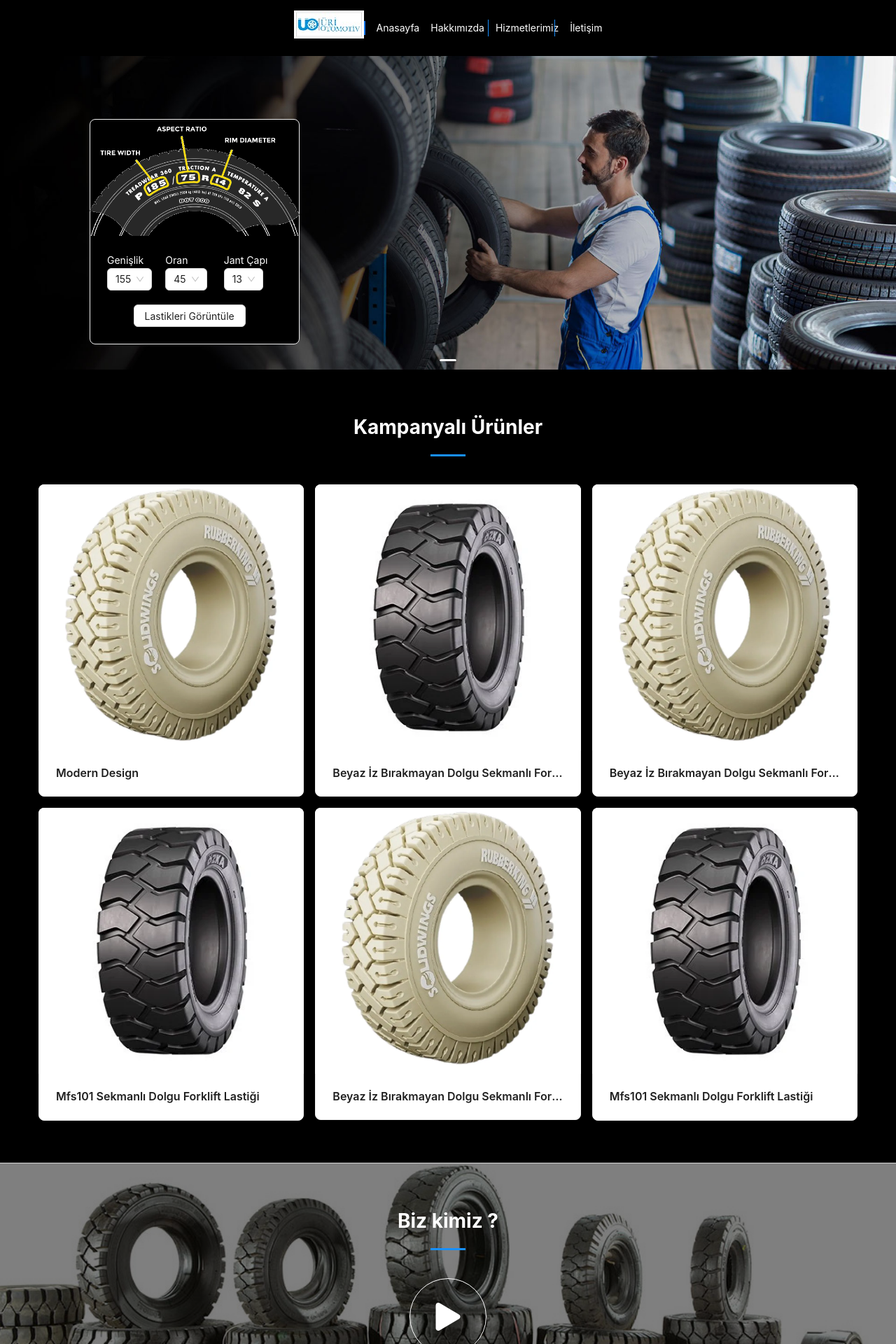
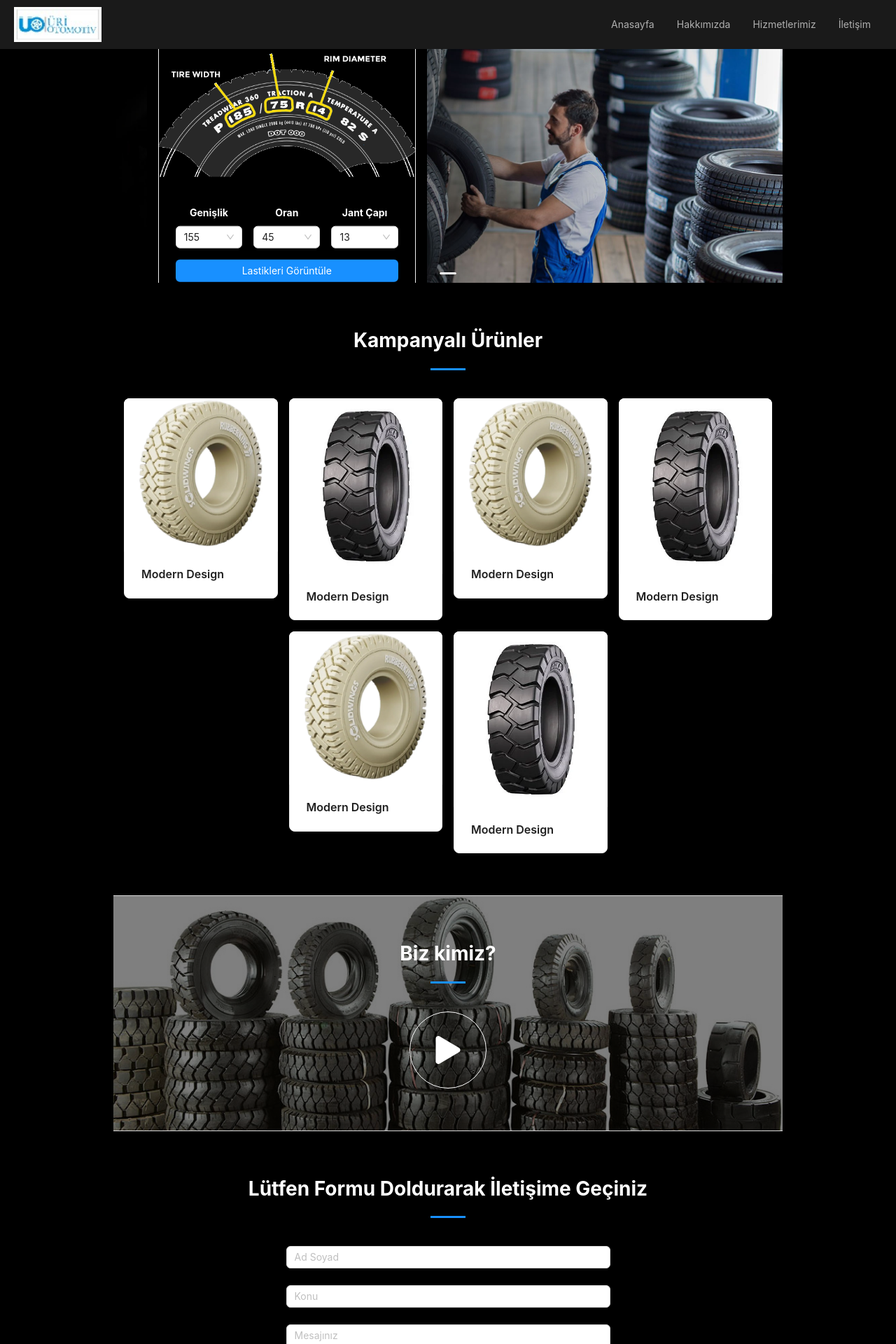
Before and after one commit to frknfrt/UriOtomotiv, a React (Create React App) app: page / in a window 1280 px wide. Shown: the top 1920 px of the page at 70% size. Built offline with nearby package versions, Linux system fonts and the light colour scheme.

Commit message:
furkan develop

```diff
--- a/src/Pages/About.js
+++ b/src/Pages/About.js
@@ -1,53 +1,70 @@
 import React from 'react';
-import {  Layout  } from 'antd';
+import { Layout, Row, Col, Card } from 'antd';
 import AppHeader from '../components/common/AppHeader';
 import AppFooter from '../components/common/AppFooter';
-import './../AppStyle.css'
+import './../AppStyle.css';
 
-const {Content, Footer } = Layout;
-
+const { Content, Footer } = Layout;
 
 function AppAbout() {
   return (
-    <Layout className='mainLayout' style={{backgroundColor:"black"}}>
-    <AppHeader></AppHeader>
+    <Layout className="mainLayout" style={{ backgroundColor: "#1c1c1c" }}>
+      <AppHeader />
       <Content>
-            <div id="about">
-      <div className="container-fluid">
-        <div className="titleHolder">
-          <h2>Hakkımızda</h2>
+        <div id="about" style={{ padding: '40px 20px', backgroundColor: '#121212', color: 'white' }}>
+          <Row justify="center" gutter={[16, 16]}>
+            <Col xs={24} md={20} lg={16}>
+              <Card style={{ backgroundColor: '#1c1c1c', borderColor: '#333' }}>
+                <div className="titleHolder" style={{ textAlign: 'center', marginBottom: '20px' }}>
+                  <h2 style={{ color: '#ffffff' }}>Hakkımızda</h2>
                 </div>
-        <div className="contentHolder" style={{color:'white'}}>
-          <p> Firmamız, 20 yıldan fazla bir süredir forklift lastiği sektöründe güvenilir bir lider olarak faaliyet göstermektedir. Yüksek kaliteli ürünlerimiz ve müşteri odaklı hizmet anlayışımızla, sektördeki tüm ihtiyaçlara en uygun çözümleri sunmayı ilke edindik.
+                <p style={{ lineHeight: '1.8', fontSize: '16px', color: 'white' }}>
+                  Firmamız, 20 yıldan fazla bir süredir forklift lastiği sektöründe güvenilir bir lider olarak faaliyet göstermektedir. Yüksek kaliteli ürünlerimiz ve müşteri odaklı hizmet anlayışımızla, sektördeki tüm ihtiyaçlara en uygun çözümleri sunmayı ilke edindik.
+                </p>
+                <p style={{ lineHeight: '1.8', fontSize: '16px', color: 'white' }}>
+                  Başlangıçta küçük bir ekip ile çıktığımız bu yolculukta, her geçen yıl büyüyerek, sektördeki en önemli tedarikçilerden biri haline geldik. Bugüne kadar, binlerce işletmenin güvenli ve verimli forklift kullanımını sağlamalarına yardımcı olduk.
+                </p>
+              </Card>
+            </Col>
+          </Row>
 
-Başlangıçta küçük bir ekip ile çıktığımız bu yolculukta, her geçen yıl büyüyerek, sektördeki en önemli tedarikçilerden biri haline geldik. Bugüne kadar, binlerce işletmenin güvenli ve verimli forklift kullanımını sağlamalarına yardımcı olduk. Forklift lastiği temini ve bakımı konusunda edindiğimiz geniş deneyim ve bilgi birikimimizle, müşterilerimize uzun ömürlü, dayanıklı ve güvenilir ürünler sunmaktayız. </p>
+          <Row justify="center" gutter={[16, 16]}>
+            <Col xs={24} md={20} lg={16}>
+              <Card style={{ backgroundColor: '#1c1c1c', borderColor: '#333' }}>
+                <div className="titleHolder" style={{ textAlign: 'center', marginBottom: '20px' }}>
+                  <h2 style={{ color: '#ffffff' }}>Vizyonumuz ve Misyonumuz</h2>
                 </div>
-        <div className="titleHolder">
-          <h2>Vizyonumuz ve Misyonumuz</h2>
+                <p style={{ lineHeight: '1.8', fontSize: '16px', color: 'white' }}>
+                  Vizyonumuz, forklift lastiği sektöründe dünya çapında tanınan ve tercih edilen bir marka olmaktır. Müşterilerimize sunduğumuz kaliteli ürünler ve mükemmel hizmet ile her zaman sektörün öncü firmalarından biri olmayı hedefliyoruz.
+                </p>
+                <p style={{ lineHeight: '1.8', fontSize: '16px', color: 'white' }}>
+                  Misyonumuz ise, forklift lastikleri ve aksesuarları konusunda işletmelerin güvenliğini, verimliliğini ve iş gücü maliyetlerini en aza indirgemek için her zaman en iyi çözümleri sunmak, iş ortaklarımızla güçlü ve uzun süreli ilişkiler kurmaktır.
+                </p>
+              </Card>
+            </Col>
+          </Row>
+
+          <Row justify="center" gutter={[16, 16]}>
+            <Col xs={24} md={20} lg={16}>
+              <Card style={{ backgroundColor: '#1c1c1c', borderColor: '#333' }}>
+                <div className="titleHolder" style={{ textAlign: 'center', marginBottom: '20px' }}>
+                  <h2 style={{ color: '#ffffff' }}>Ürünlerimiz ve Hizmetlerimiz</h2>
                 </div>
-        <div className="contentHolder" style={{color:'white'}}>
-          <p> Vizyonumuz, forklift lastiği sektöründe dünya çapında tanınan ve tercih edilen bir marka olmaktır. Müşterilerimize sunduğumuz kaliteli ürünler ve mükemmel hizmet ile her zaman sektörün öncü firmalarından biri olmayı hedefliyoruz.
-
-Misyonumuz ise, forklift lastikleri ve aksesuarları konusunda işletmelerin güvenliğini, verimliliğini ve iş gücü maliyetlerini en aza indirgemek için her zaman en iyi çözümleri sunmak, iş ortaklarımızla güçlü ve uzun süreli ilişkiler kurmaktır.. </p>
-        </div>
-        <div className="titleHolder">
-          <h2>Ürünlerimiz ve Hizmetlerimiz</h2>
-        </div>
-        <div className="contentHolder" style={{color:'white'}}>
-          <p> Geniş ürün yelpazemiz ile farklı endüstrilerde faaliyet gösteren işletmelere, çeşitli forklift markalarına uygun lastik çözümleri sunmaktayız. Öne çıkan ürünlerimiz arasında, ağır yük taşıma, iç ve dış mekan kullanımına uygun forklift lastikleri, lastik bakım hizmetleri ve özel üretim lastikler yer almaktadır.
-
-Müşteri memnuniyeti bizim için her şeyden önce gelir. Bu yüzden, satış öncesi ve sonrası hizmetlerimizle müşterilerimizin her türlü ihtiyacına cevap vermekteyiz. Aynı zamanda, uzman ekibimizle lastik montajı, bakımı ve değişimi gibi hizmetleri de sunarak, forkliftlerinizi en verimli şekilde kullanmanızı sağlıyoruz.</p>
-        </div>
-
-
-      </div>
+                <p style={{ lineHeight: '1.8', fontSize: '16px', color: 'white' }}>
+                  Geniş ürün yelpazemiz ile farklı endüstrilerde faaliyet gösteren işletmelere, çeşitli forklift markalarına uygun lastik çözümleri sunmaktayız. Öne çıkan ürünlerimiz arasında, ağır yük taşıma, iç ve dış mekan kullanımına uygun forklift lastikleri, lastik bakım hizmetleri ve özel üretim lastikler yer almaktadır.
+                </p>
+                <p style={{ lineHeight: '1.8', fontSize: '16px', color: 'white' }}>
+                  Müşteri memnuniyeti bizim için her şeyden önce gelir. Bu yüzden, satış öncesi ve sonrası hizmetlerimizle müşterilerimizin her türlü ihtiyacına cevap vermekteyiz. Aynı zamanda, uzman ekibimizle lastik montajı, bakımı ve değişimi gibi hizmetleri de sunarak, forkliftlerinizi en verimli şekilde kullanmanızı sağlıyoruz.
+                </p>
+              </Card>
+            </Col>
+          </Row>
         </div>
       </Content>
-       <Footer style={{backgroundColor:"black"}}>
-        <AppFooter></AppFooter>
+      <Footer style={{ backgroundColor: "#121212", color: 'white' }}>
+        <AppFooter />
       </Footer>
     </Layout>
-
   );
 }
 
--- a/src/Pages/Home.js
+++ b/src/Pages/Home.js
@@ -1,6 +1,5 @@
-
 import React from 'react';
-import {  Layout  } from 'antd';
+import { Layout, Row, Col } from 'antd';
 import AppHeader from '../components/common/AppHeader';
 import CarouselComponent from '../components/Carousel';
 import AppFooter from '../components/common/AppFooter';
@@ -9,25 +8,39 @@ import AppWorks from '../components/home/works';
 import AppContact from '../components/home/contact';
 import './../AppStyle.css';
 
-const {Content, Footer } = Layout;
-
-
+const { Content, Footer } = Layout;
 
 const Home = () => {
-
   return (
- <Layout className='mainLayout' style={{backgroundColor:"black"}}>
-<AppHeader></AppHeader>
-        <Content>
-    <CarouselComponent/>
-    <AppFeature/>
-    <AppWorks/>
-    <AppContact/>
-    </Content>
-    <Footer style={{backgroundColor:"black"}}>
-    <AppFooter></AppFooter>
-    </Footer>
-      </Layout>
+    <Layout className="mainLayout" style={{ backgroundColor: "black" }}>
+      <AppHeader />
+      <Content>
+        <Row justify="center" gutter={[16, 16]}>
+          <Col xs={24} sm={24} md={22} lg={20} xl={18}>
+            <CarouselComponent />
+          </Col>
+        </Row>
+        <Row justify="center" gutter={[16, 16]}>
+          <Col xs={24} sm={24} md={22} lg={20} xl={18}>
+            <AppFeature />
+          </Col>
+        </Row>
+        <Row justify="center" gutter={[16, 16]}>
+          <Col xs={24} sm={24} md={22} lg={20} xl={18}>
+            <AppWorks />
+          </Col>
+        </Row>
+        <Row justify="center" gutter={[16, 16]}>
+          <Col xs={24} sm={24} md={22} lg={20} xl={18}>
+            <AppContact />
+          </Col>
+        </Row>
+      </Content>
+      <Footer style={{ backgroundColor: "black" }}>
+        <AppFooter />
+      </Footer>
+    </Layout>
   );
 };
+
 export default Home;
--- a/src/components/Carousel.js
+++ b/src/components/Carousel.js
@@ -1,28 +1,44 @@
 import React from 'react';
 import { Carousel } from 'antd';
 import TireSize from "./TireSize";
-import mainImg from '../assets/images/slide-1.jpeg'
-const contentStyle = {
-    margin: 0,
-    height: '160px',
-    color: '#fff',
-    lineHeight: '160px',
-    textAlign: 'center',
-    background: '#364d79',
-};
+import mainImg from '../assets/images/slide-1.jpeg';
+
 const CarouselComponent = () => {
   const onChange = (currentSlide) => {
     console.log(currentSlide);
   };
+
+  const styles = {
+    container: {
+      position: "relative",
+      height: "100vh",
+      overflow: "hidden",
+    },
+    image: {
+      width: "100%",
+      height: "100%",
+      objectFit: "cover",
+    },
+    tireSizeWrapper: {
+      position: "absolute",
+      top: "50%",
+      left: "5%", // Büyük ekranlarda sola hizalama
+      transform: "translateY(-50%)",
+      width: "90%", // Responsive genişlik
+      maxWidth: "400px", // Maksimum genişlik sınırı
+    },
+  };
+
   return (
     <Carousel afterChange={onChange}>
-            <div className="container"  style={{position:"relative" , height:50}}>
-                <img style={{width:'100%',height:'100%',objectFit:"cover" }} src={mainImg}></img>
-                <div style={{ position:'absolute',top:'20%',left:'10%',transform:'translate(-50%, -50%);'}}>
-                    <TireSize ></TireSize>
+      <div style={styles.container}>
+        <img style={styles.image} src={mainImg} alt="Slide" />
+        <div style={styles.tireSizeWrapper}>
+          <TireSize />
         </div>
       </div>
     </Carousel>
   );
 };
+
 export default CarouselComponent;
--- a/src/components/TireSize.js
+++ b/src/components/TireSize.js
@@ -1,79 +1,128 @@
 import React, { useState } from 'react';
-import tireImg from '../assets/images/tire-sizes.png'
-import {Card, Row, Col, Select, Button} from 'antd';
+import tireImg from '../assets/images/tire-sizes.png';
+import { Card, Row, Col, Select, Button } from 'antd';
 import { useNavigate } from 'react-router-dom';
 
-const { Meta } = Card;
 const { Option } = Select;
 
+const TireSize = () => {
+  const navigate = useNavigate();
+  const [width, setWidth] = useState(155);
+  const [ratio, setRatio] = useState(45);
+  const [diameter, setDiameter] = useState(13);
 
-const TireSize  = () => {
-    const navigate = useNavigate();
-    const [width,setWidth]=useState(155);
-    const [ratio,setRatio]=useState(45);
-    const [diameter,setDiameter]=useState(13);
-const handleChange = (value,option) => {
-   if(option["data-info"] == "width"){setWidth(option["value"])};
-  if(option["data-info"] == "ratio"){setRatio(option["value"])};
-  if(option["data-info"] == "diameter");{setDiameter(option["value"])};
+  const handleChange = (value, option) => {
+    if (option["data-info"] === "width") setWidth(option["value"]);
+    if (option["data-info"] === "ratio") setRatio(option["value"]);
+    if (option["data-info"] === "diameter") setDiameter(option["value"]);
   };
-    const getTires = (width,ratio,diameter)=>{
+
+  const getTires = (width, ratio, diameter) => {
     navigate(`/products/${width}/${ratio}/${diameter}`);
-    }
+  };
+
+  const styles = {
+    container: {
+      display: 'flex',
+      justifyContent: 'center',
+      padding: '16px',
+      backgroundColor: 'black',
+    },
+    card: {
+      width: '100%',
+      maxWidth: '400px',
+      backgroundColor: 'black',
+      borderRadius: '8px',
+      overflow: 'hidden',
+      color: 'white',
+    },
+    image: {
+      width: '100%',
+      height: 'auto',
+      objectFit: 'cover',
+    },
+    row: {
+      marginTop: '16px',
+    },
+    label: {
+      marginBottom: '8px',
+      color: 'white',
+      fontWeight: 'bold',
+      textAlign: 'center',
+    },
+    select: {
+      width: '100%',
+    },
+    buttonRow: {
+      marginTop: '16px',
+    },
+    button: {
+      width: '100%',
+      backgroundColor: '#1890ff',
+      color: 'white',
+      border: 'none',
+    },
+    buttonHover: {
+      backgroundColor: '#40a9ff',
+    },
+  };
+
   return (
+    <div style={styles.container}>
       <Card
         hoverable
-        style={{ width: 300,backgroundColor:'black' }}
-        cover={<img alt="tireSize" src={tireImg} />}
+        style={styles.card}
+        cover={<img alt="Tire Sizes" src={tireImg} style={styles.image} />}
       >
-        <Row >
-            <Col span={8}>
-                <div style={{color:"white"}}> Genişlik</div>
+        <Row gutter={[16, 16]} style={styles.row}>
+          <Col xs={24} sm={8}>
+            <div style={styles.label}>Genişlik</div>
             <Select
               id="width"
-                    style={{backgroundColor:'black'}}
+              style={styles.select}
               defaultValue="155"
               onChange={handleChange}
             >
-
               <Option value="155" data-info="width">155</Option>
               <Option value="175" data-info="width">175</Option>
               <Option value="185" data-info="width">185</Option>
-
             </Select>
           </Col>
-            <Col span={8}>
-                <div style={{color:"white"}}>Oran</div>
+          <Col xs={24} sm={8}>
+            <div style={styles.label}>Oran</div>
             <Select
-                    id='ratio'
+              id="ratio"
+              style={styles.select}
               defaultValue="45"
               onChange={handleChange}
             >
               <Option value="45" data-info="ratio">45</Option>
               <Option value="50" data-info="ratio">50</Option>
               <Option value="55" data-info="ratio">55</Option>
-
             </Select>
           </Col>
-            <Col span={8}>
-                <div style={{color:"white"}}>Jant Çapı</div>
+          <Col xs={24} sm={8}>
+            <div style={styles.label}>Jant Çapı</div>
             <Select
-                     id='diameter'
+              id="diameter"
+              style={styles.select}
               defaultValue="13"
               onChange={handleChange}
-                >  <Option value="13" data-info="diameter">13</Option>
+            >
+              <Option value="13" data-info="diameter">13</Option>
               <Option value="14" data-info="diameter">14</Option>
-                <Option value="15" data-info="diameter">15</Option></Select>
+              <Option value="15" data-info="diameter">15</Option>
+            </Select>
           </Col>
         </Row>
-        <Row>
-            <Button style={{ marginTop:'8%',left:'15%'}} onClick={ ()=> getTires(width,ratio,diameter)}>
+        <Row justify="center" style={styles.buttonRow}>
+          <Button style={styles.button} onClick={() => getTires(width, ratio, diameter)}>
             Lastikleri Görüntüle
           </Button>
         </Row>
       </Card>
-)
-
+    </div>
+  );
 };
 
 export default TireSize;
--- a/src/components/common/AppHeader.js
+++ b/src/components/common/AppHeader.js
@@ -1,9 +1,7 @@
 import React, { useState } from 'react';
-import logo from'../../assets/images/urıiOtomotiv_logo.jpeg'
-
-import { Anchor, Drawer, Button } from 'antd';
-
-const { Link } = Anchor;
+import logo from '../../assets/images/urıiOtomotiv_logo.jpeg';
+import { MenuOutlined } from '@ant-design/icons';
+import { Drawer, Button, Row, Col, Menu } from 'antd';
 
 function AppHeader() {
   const [visible, setVisible] = useState(false);
@@ -17,42 +15,56 @@ function AppHeader() {
   };
 
   return (
-    <div className="container-fluid">
-      <div className="header">
-        <div className="logo">
-        <img src={logo} />
+    <header style={{ backgroundColor: '#1a1a1a', padding: '10px 20px' }}>
+      <Row align="middle" justify="space-between">
+        <Col>
+          <div className="logo" style={{ display: 'flex', alignItems: 'center' }}>
+            <img src={logo} alt="Logo" style={{ height: '50px' }} />
           </div>
-        <div className="mobileHidden">
-          <Anchor  targetOffset="65">
-            <Link href="/" title="Anasayfa" />
-            <Link href="/about" title="Hakkımızda" />
-            <Link href="#feature" title="Hizmetlerimiz" />
-            <Link href="#contact" title="İletişim" />
-          </Anchor>
-        </div>
-        <div className="mobileVisible">
-          <Button type="primary" onClick={showDrawer}>
-            <i className="fas fa-bars"></i>
-          </Button>
+        </Col>
+        <Col xs={0} sm={0} md={0} lg={18} xl={18}>
+          <Menu mode="horizontal" theme="dark" style={{ justifyContent: 'flex-end', background: '#1a1a1a' }}>
+            <Menu.Item key="home">
+              <a href="/">Anasayfa</a>
+            </Menu.Item>
+            <Menu.Item key="about">
+              <a href="/about">Hakkımızda</a>
+            </Menu.Item>
+            <Menu.Item key="services">
+              <a href="#feature">Hizmetlerimiz</a>
+            </Menu.Item>
+            <Menu.Item key="contact">
+              <a href="#contact">İletişim</a>
+            </Menu.Item>
+          </Menu>
+        </Col>
+        <Col xs={24} sm={24} md={24} lg={0} xl={0}>
+          <Button type="text" icon={<MenuOutlined />} onClick={showDrawer} style={{ color: 'white' }} />
+        </Col>
+      </Row>
       <Drawer
+        title="Menü"
         placement="right"
-            closable={false}
         onClose={onClose}
         visible={visible}
+        bodyStyle={{ padding: 0 }}
       >
-            <Anchor targetOffset="65">
-              <Link href="/" title="Home" />
-              <Link href="#about" title="About" />
-              <Link href="#feature" title="Features" />
-              <Link href="#works" title="How it works" />
-              <Link href="#faq" title="FAQ" />
-              <Link href="#pricing" title="Pricing" />
-              <Link href="#contact" title="Contact" />
-            </Anchor>
+        <Menu mode="vertical" theme="dark">
+          <Menu.Item key="home">
+            <a href="/">Anasayfa</a>
+          </Menu.Item>
+          <Menu.Item key="about">
+            <a href="/about">Hakkımızda</a>
+          </Menu.Item>
+          <Menu.Item key="services">
+            <a href="#feature">Hizmetlerimiz</a>
+          </Menu.Item>
+          <Menu.Item key="contact">
+            <a href="#contact">İletişim</a>
+          </Menu.Item>
+        </Menu>
       </Drawer>
-        </div>
-      </div>
-    </div>
+    </header>
   );
 }
 
--- a/src/components/home/feature.js
+++ b/src/components/home/feature.js
@@ -18,53 +18,35 @@ function AppFeature() {
         <div className="titleHolder">
           <h2>Kampanyalı Ürünler</h2>
         </div>
-        <Row gutter={[16, 16]}>
-          <Col xs={{ span: 24 }} sm={{ span: 12 }} md={{ span: 8 }}>
-            <Card
-              hoverable
-              cover={<img alt="Modern Design" src={image1} />}
-            >
+        <Row gutter={[16, 16]} justify="center">
+          <Col xs={24} sm={12} md={8} lg={6}>
+            <Card hoverable cover={<img alt="Modern Design" src={image1} />}>
               <Meta title="Modern Design" />
             </Card>
           </Col>
-          <Col xs={{ span: 24 }} sm={{ span: 12 }} md={{ span: 8 }}>
-            <Card
-              hoverable
-              cover={<img alt="Test" src={image2} />}
-            >
-              <Meta title="Beyaz İz Bırakmayan Dolgu Sekmanlı Forklift Lastiği" />
+          <Col xs={24} sm={12} md={8} lg={6}>
+            <Card hoverable cover={<img alt="Modern Design" src={image2} />}>
+              <Meta title="Modern Design" />
             </Card>
           </Col>
-          <Col xs={{ span: 24 }} sm={{ span: 12 }} md={{ span: 8 }}>
-            <Card
-              hoverable
-              cover={<img alt="Test" src={image3} />}
-            >
-              <Meta title="Beyaz İz Bırakmayan Dolgu Sekmanlı Forklift Lastiği" />
+          <Col xs={24} sm={12} md={8} lg={6}>
+            <Card hoverable cover={<img alt="Modern Design" src={image3} />}>
+              <Meta title="Modern Design" />
             </Card>
           </Col>
-          <Col xs={{ span: 24 }} sm={{ span: 12 }} md={{ span: 8 }}>
-            <Card
-              hoverable
-              cover={<img alt="Test" src={image4} />}
-            >
-              <Meta title="Mfs101 Sekmanlı Dolgu Forklift Lastiği" />
+          <Col xs={24} sm={12} md={8} lg={6}>
+            <Card hoverable cover={<img alt="Modern Design" src={image4} />}>
+              <Meta title="Modern Design" />
             </Card>
           </Col>
-          <Col xs={{ span: 24 }} sm={{ span: 12 }} md={{ span: 8 }}>
-            <Card
-              hoverable
-              cover={<img alt="Test" src={image5} />}
-            >
-              <Meta title="Beyaz İz Bırakmayan Dolgu Sekmanlı Forklift Lastiği" />
+          <Col xs={24} sm={12} md={8} lg={6}>
+            <Card hoverable cover={<img alt="Modern Design" src={image5} />}>
+              <Meta title="Modern Design" />
             </Card>
           </Col>
-          <Col xs={{ span: 24 }} sm={{ span: 12 }} md={{ span: 8 }}>
-            <Card
-              hoverable
-              cover={<img alt="Test" src={image6} />}
-            >
-              <Meta title="Mfs101 Sekmanlı Dolgu Forklift Lastiği" />
+          <Col xs={24} sm={12} md={8} lg={6}>
+            <Card hoverable cover={<img alt="Modern Design" src={image6} />}>
+              <Meta title="Modern Design" />
             </Card>
           </Col>
         </Row>
--- a/src/components/home/works.js
+++ b/src/components/home/works.js
@@ -1,6 +1,5 @@
 import React from 'react';
-
-import { Button, Modal } from 'antd';
+import { Button, Modal, Row, Col } from 'antd';
 
 class AppWorks extends React.Component {
   state = { visible: false };
@@ -23,19 +22,33 @@ class AppWorks extends React.Component {
       <div id="works" className="block worksBlock">
         <div className="container-fluid">
           <div className="titleHolder">
-            <h2>Biz kimiz ?</h2>
+            <h2>Biz kimiz?</h2>
           </div>
-          <div className="contentHolder">
-            <Button size="large" onClick={this.showModal}><i className="fas fa-play"></i></Button>
-          </div>
+          <Row justify="center" align="middle" style={{ textAlign: 'center' }}>
+            <Col xs={24} sm={24} md={12} lg={8}>
+              <div className="contentHolder">
+                <Button size="large" onClick={this.showModal}>
+                  <i className="fas fa-play"></i>
+                </Button>
+              </div>
+            </Col>
+          </Row>
           <Modal
             title="Üri Otomotiv Tanıtım Videosu"
             visible={this.state.visible}
             onCancel={this.handleCancel}
             footer={null}
-            destroyOnClose = {true}
+            destroyOnClose={true}
           >
-            <iframe title="Üri Otomotiv " width="100%" height="350" src="https://www.youtube.com/embed/NO-_qtZD1DU?si=M3tuLO4JivLpk_je"></iframe>
+            <iframe
+              title="Üri Otomotiv"
+              width="100%"
+              height="350"
+              src="https://www.youtube.com/embed/dQw4w9WgXcQ"
+              frameBorder="0"
+              allow="accelerometer; autoplay; clipboard-write; encrypted-media; gyroscope; picture-in-picture"
+              allowFullScreen
+            ></iframe>
           </Modal>
         </div>
       </div>
--- a/src/components/productList.js
+++ b/src/components/productList.js
@@ -1,10 +1,10 @@
-  const products = [
+const products = [
     {
       id: 1,
       name: 'Product 1',
       description: 'This is a description of Product 1.',
       price: '$20',
-      image: 'https://via.placeholder.com/200', // Ürün resmi
+      image: '../assets/images/lastik-1.png', // Ürün resmi
     },
     {
       id: 2,
```
Also changed, not shown: src/components/NavMenuItems.js (+7 -19 lines), src/components/home/contact.js (+21 -57 lines), src/components/products.js (+9 -8 lines), public/images/lastik-1.png (added). Lines whose indentation alone changed are shown as unchanged.
